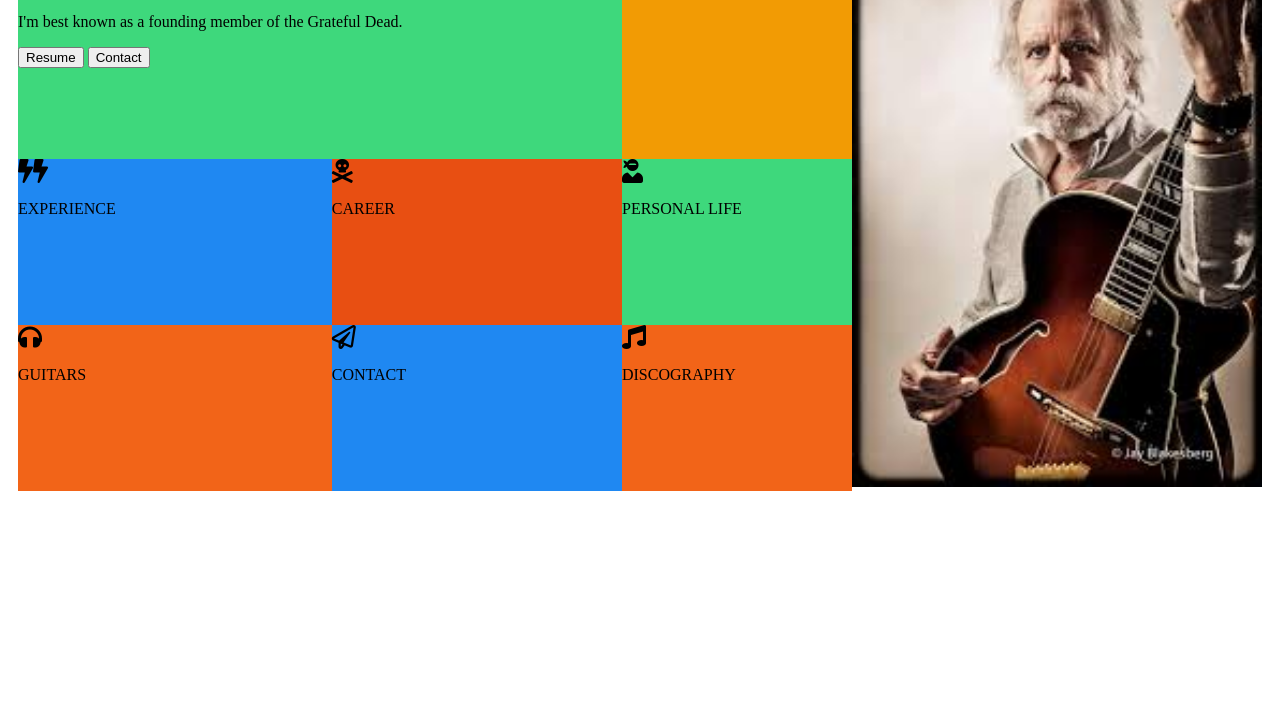
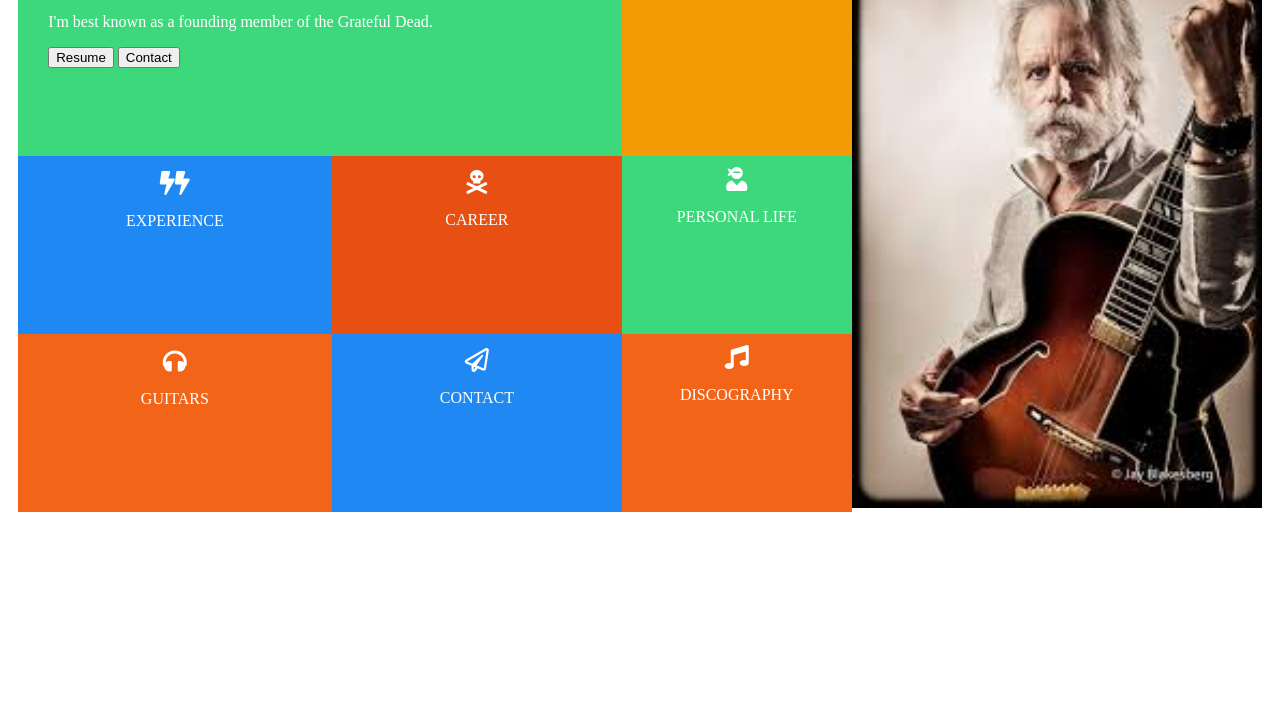
Before and after one commit to le3ah/bob_weir, a plain HTML site: page index.html in a window 1280 px wide. Shown: the part 90-800 px from the top of the page. Drawn offline with Linux system fonts and the light colour scheme.

Commit message:
Adds changes to color and word spacing

```diff
--- a/stylesheets/styles.css
+++ b/stylesheets/styles.css
@@ -1,46 +1,64 @@
 
 .columns-1-and-2 {
+  padding-left: 5%;
   grid-area: header;
   background-color: #3ed87c;
 }
 .profile  {
+  text-align: center;
+  padding-top: 5%;
   grid-area: profile;
   background-color: #f29b04;
 }
 .image {
+  text-align: center;
+  padding-top: 5%;
   grid-area: picture;
 }
 
 .experience {
+  text-align: center;
+  padding-top: 5%;
   grid-area: experience;
   background-color: #1f88f2;
 }
 
 .education  {
+  text-align: center;
+  padding-top: 5%;
   grid-area: education;
   background-color: #e84f12;
 }
 
 .blog   {
+  text-align: center;
+  padding-top: 5%;
   grid-area: blog;
   background-color: #3ed87c;
 }
 
 .social   {
+  text-align: center;
+  padding-top: 5%;
   grid-area: social;
   background-color: #f26418;
 }
 
 .contact  {
+  text-align: center;
+  padding-top: 5%;
   grid-area: contact;
   background-color: #1f88f2;
 }
 .portfolio  {
+  text-align: center;
+  padding-top: 5%;
   grid-area: portfolio;
   background-color: #f26418;
   }
 
 .container  {
+  color:white;
   display: grid;
   margin: 10px;
   grid-template-columns: 1f 1f 1f 1f 1f;
```
